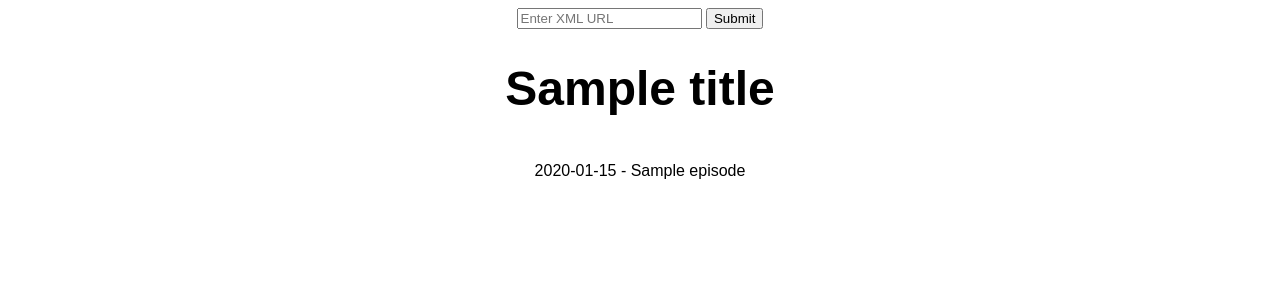
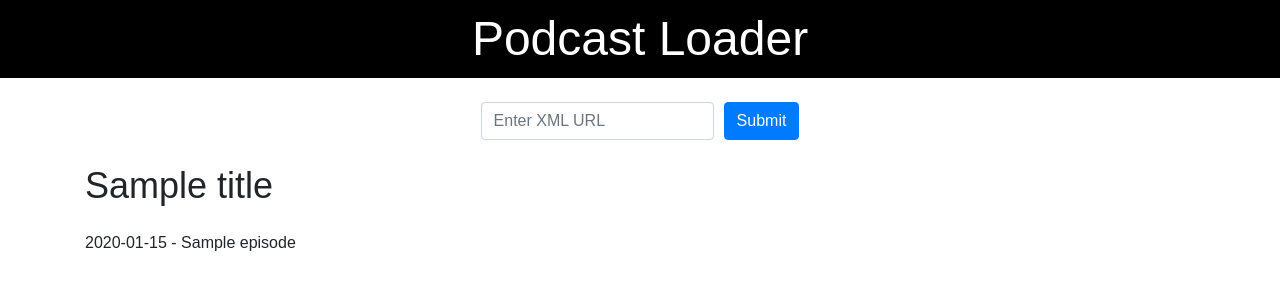
Before and after one commit to vmyazin/py-podcast-site, a Flask app: template templates/index.html in a window 1280 px wide. Shown: the top 300 px of the page. Run offline with Flask 2, Linux system fonts and the light colour scheme; the template is opened without the code that fills it: most values are stand-ins (such as "Sample title", 1, 10 or a date in 2020).

Commit message:
Update index page style, add Bootstrap

```diff
--- a/static/style.css
+++ b/static/style.css
@@ -1,10 +1,21 @@
 body {
   font-family: Arial, sans-serif;
+}
+
+header {
+  background-color: black;
+  color: white;
+  padding: 10px;
   text-align: center;
 }
 
 h1 {
   font-size: 48px;
+  margin: 0;
+}
+
+h2 {
+  font-size: 36px;
   margin-bottom: 30px;
 }
 
@@ -16,8 +27,3 @@
 li {
   margin-bottom: 10px;
 }
-
-  #episodes {
-    display: inline-block;
-    text-align: left;
-  }
--- a/templates/index.html
+++ b/templates/index.html
@@ -2,18 +2,41 @@
 <html>
   <head>
     <title>Podcast</title>
+    <link rel="stylesheet" href="https://cdn.jsdelivr.net/npm/bootstrap@4.3.1/dist/css/bootstrap.min.css" integrity="sha384-ggOyR0iXCbMQv3Xipma34MD+dH/1fQ784/j6cY/iJTQUOhcWr7x9JvoRxT2MZw1T" crossorigin="anonymous">
     <link rel="stylesheet" type="text/css" href="{{ url_for('static', filename='style.css') }}">
   </head>
   <body>
-    <form action="/" method="post">
-      <input type="text" name="url" placeholder="Enter XML URL">
-      <input type="submit" value="Submit">
+    <header class="mb-4">
+      <h1>Podcast Loader</h1>
+    </header>
+
+    <div class="container">
+      <div class="row">
+        <div class="col">
+          <div class="d-flex justify-content-center mb-4">
+            <form action="/" method="post" class="form-row align-items-center">
+              <div class="col-auto">
+                <input type="text" name="url" placeholder="Enter XML URL" class="form-control">
+              </div>
+              <div class="col-auto">
+                <input type="submit" value="Submit" class="btn btn-primary">
+              </div>
             </form>
-    <h1>{{ title }}</h1>
+          </div>
+        </div>
+      </div>
+    </div>
+    <div class="container">
+      <div class="row">
+        <div class="col">
+          <h2 class="mb-4">{{ title }}</h2>
           <ul id="episodes">
             {% for date, episode_title in episodes %}
               <li>{{ date }} - {{ episode_title }}</li>
             {% endfor %}
           </ul>
+        </div>
+      </div>
+    </div>
   </body>
 </html>
```
Lines whose indentation alone changed are shown as unchanged.
